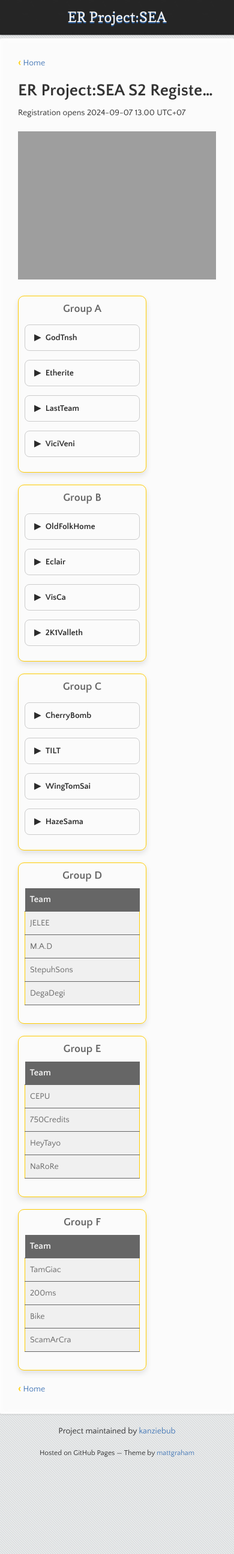
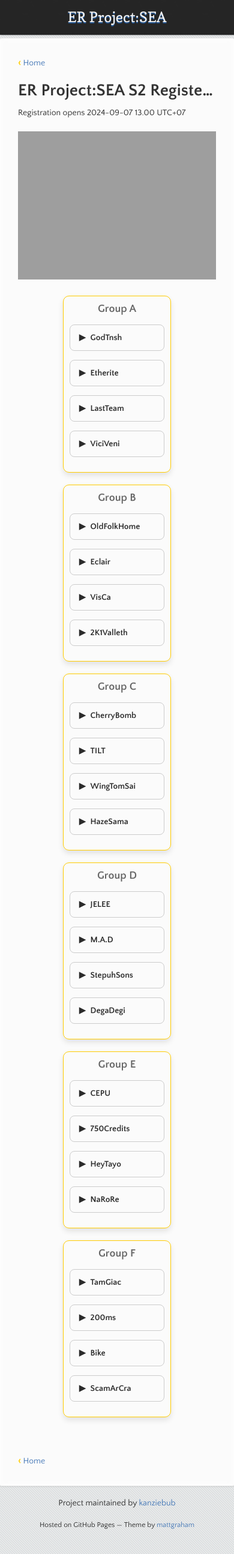
Before and after one commit to kanziebub/ProjectSEA, a Jekyll site: the page built from season/02/try.md, in a window 390 px wide. Shown: the whole page at 60% size. Built offline with Jekyll 4.4.1, drawn with Linux system fonts in a browser that asks for light colours; before the commit the page ends 2471 px from its top, so only the background shows below that.

Commit message:
try/adjust css

```diff
--- a/season/02/try.md
+++ b/season/02/try.md
@@ -20,16 +20,18 @@ Registration opens 2024-09-07 13.00 UTC+07
 .out-box {
     display: flex;
     flex-direction: column;
-    flex-wrap: wrap;
-    /* justify-content: center; */
+    align-items: center;
+    width: 100%;
+    max-width: 1000px;
     margin: 0 auto;
-    max-width: 1200px;
+    /* padding: 20px; */
 }
 
 .group-section {
-    margin: auto;
-    min-width: 400px;
-    max-width: 800px;
+    display: flex;
+    flex-wrap: wrap;
+    justify-content: center;
+    width: 100%;
 }
 
 .group-section .group-table {
@@ -72,18 +74,12 @@ Registration opens 2024-09-07 13.00 UTC+07
     color: #666666; /* Dark grey group title */
 }
 
-@media (max-width: 768px) {
-    .group-table {
-        flex: 1 1 100%; /* Full width on smaller screens */
-        margin-bottom: 20px;
-    }
-}
 </style>
 
 <div class="out-box">
 <div class="group-section">
 
-<!-- Group A and Group B -->
+<!-- Group A -->
 <div class="group-table">
     <div class="group-title">Group A</div>
     <details>
@@ -200,59 +196,126 @@ Registration opens 2024-09-07 13.00 UTC+07
     </details>
 </div>
 
+<!-- Group D -->
 <div class="group-table">
     <div class="group-title">Group D</div>
-    <table>
-        <thead>
-            <tr>
-                <th>Team</th>
-            </tr>
-        </thead>
-        <tbody>
-            <tr><td>JELEE</td></tr>
-            <tr><td>M.A.D</td></tr>
-            <tr><td>StepuhSons</td></tr>
-            <tr><td>DegaDegi</td></tr>
-        </tbody>
-    </table>
+    <details>
+      <summary>JELEE</summary>
+      <ul>
+        <li>Sachiko</li>
+        <li>감자카레</li>
+        <li>Lolzilla</li>
+        <li>Kenpid</li>
+      </ul>
+    </details>
+    <details>
+      <summary>M.A.D</summary>
+      <ul>
+        <li>Zewnay</li>
+        <li>AltamaTheFirst</li>
+        <li>PurpleHeartNep</li>
+      </ul>
+    </details>
+    <details>
+      <summary>StepuhSons</summary>
+      <ul>
+        <li>Ellinium</li>
+        <li>Saiikyouu</li>
+        <li>Oshunicus</li>
+        <li>Helvesta</li>
+      </ul>
+    </details>
+    <details>
+      <summary>DegaDegi</summary>
+      <ul>
+        <li>CEPUーJandaHnter</li>
+        <li>Rivulose</li>
+        <li>Azurieru</li>
+      </ul>
+    </details>
 </div>
 
-<!-- Group E and Group F -->
+<!-- Group E -->
 <div class="group-table">
     <div class="group-title">Group E</div>
-    <table>
-        <thead>
-            <tr>
-                <th>Team</th>
-            </tr>
-        </thead>
-        <tbody>
-            <tr><td>CEPU</td></tr>
-            <tr><td>750Credits</td></tr>
-            <tr><td>HeyTayo</td></tr>
-            <tr><td>NaRoRe</td></tr>
-        </tbody>
-    </table>
+    <details>
+      <summary>CEPU</summary>
+      <ul>
+        <li>Peposadge</li>
+        <li>CEPUーValsh</li>
+        <li>CEPUーLuminears</li>
+      </ul>
+    </details>
+    <details>
+      <summary>750Credits</summary>
+      <ul>
+        <li>ElainaYukino</li>
+        <li>HeartofVietnam</li>
+        <li>21M一RFT94</li>
+        <li>Adrelia</li>
+      </ul>
+    </details>
+    <details>
+      <summary>HeyTayo</summary>
+      <ul>
+        <li>Onryou</li>
+        <li>ZxLaim</li>
+        <li>Yazoo</li>
+      </ul>
+    </details>
+    <details>
+      <summary>NaRoRe</summary>
+      <ul>
+        <li>HyzeHox</li>
+        <li>Rooper13</li>
+        <li>RedTheWolf</li>
+      </ul>
+    </details>
 </div>
 
+<!-- Group F -->
 <div class="group-table">
     <div class="group-title">Group F</div>
-    <table>
-        <thead>
-            <tr>
-                <th>Team</th>
-            </tr>
-        </thead>
-        <tbody>
-            <tr><td>TamGiac</td></tr>
-            <tr><td>200ms</td></tr>
-            <tr><td>Bike</td></tr>
-            <tr><td>ScamArCra</td></tr>
-        </tbody>
-    </table>
+    <details>
+      <summary>TamGiac</summary>
+      <ul>
+        <li>TamGiac</li>
+        <li>JohannsJuice</li>
+        <li>RozziSimp</li>
+      </ul>
+    </details>
+    <details>
+      <summary>200ms</summary>
+      <ul>
+        <li>Reniki</li>
+        <li>DanielDarkSistem</li>
+        <li>Sussela</li>
+        <li>Muwhaha</li>
+      </ul>
+    </details>
+    <details>
+      <summary>Bike</summary>
+      <ul>
+        <li>ShigureUi</li>
+        <li>Haii</li>
+        <li>Chinmi</li>
+        <li>Fiana</li>
+      </ul>
+    </details>
+    <details>
+      <summary>ScamArCra</summary>
+      <ul>
+        <li>ArCraMiCia</li>
+        <li>DoubleEye</li>
+        <li>SUNKANoWBX</li>
+        <li>MuRyoKuSho</li>
+      </ul>
+    </details>
+</div>
+
 </div>
 </div>
-</div>
+<br>
 
 ![Logo](https://kanziebub.github.io/ProjectSEA/assets/images/bullet_rev.png)
 [Home](https://kanziebub.github.io/ProjectSEA/)
```
Also changed, not shown: season/02/teams.md (+1 -1 lines).
